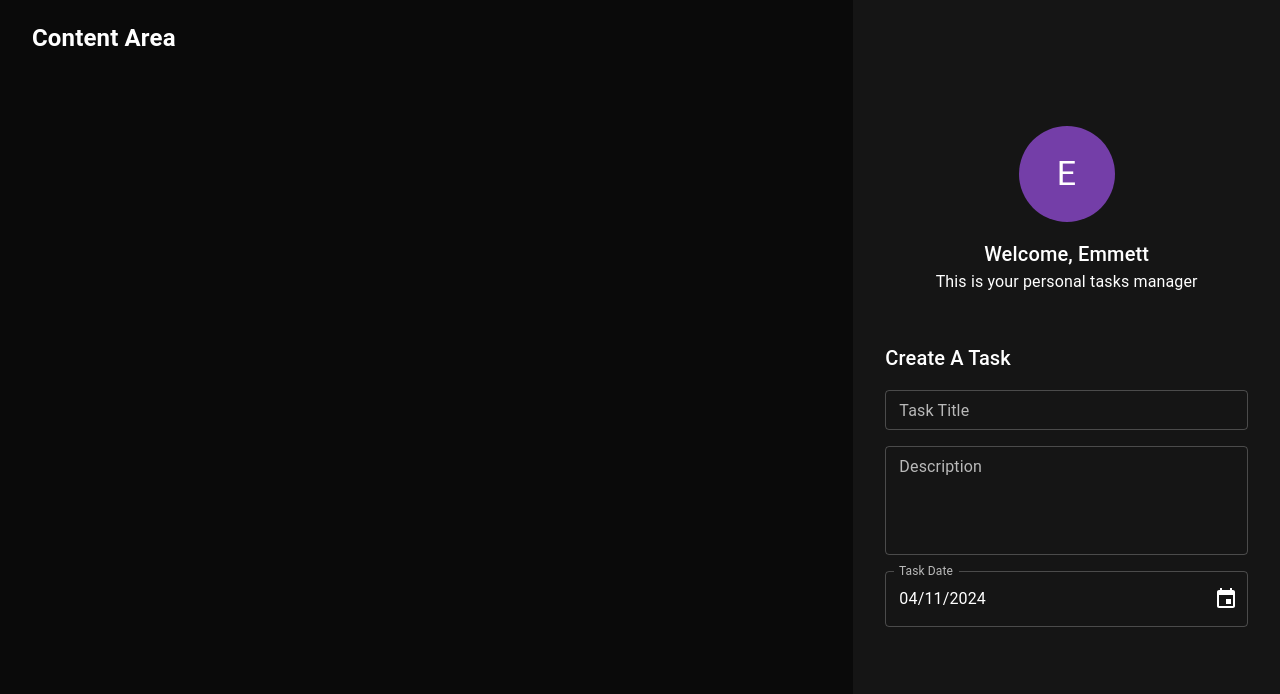
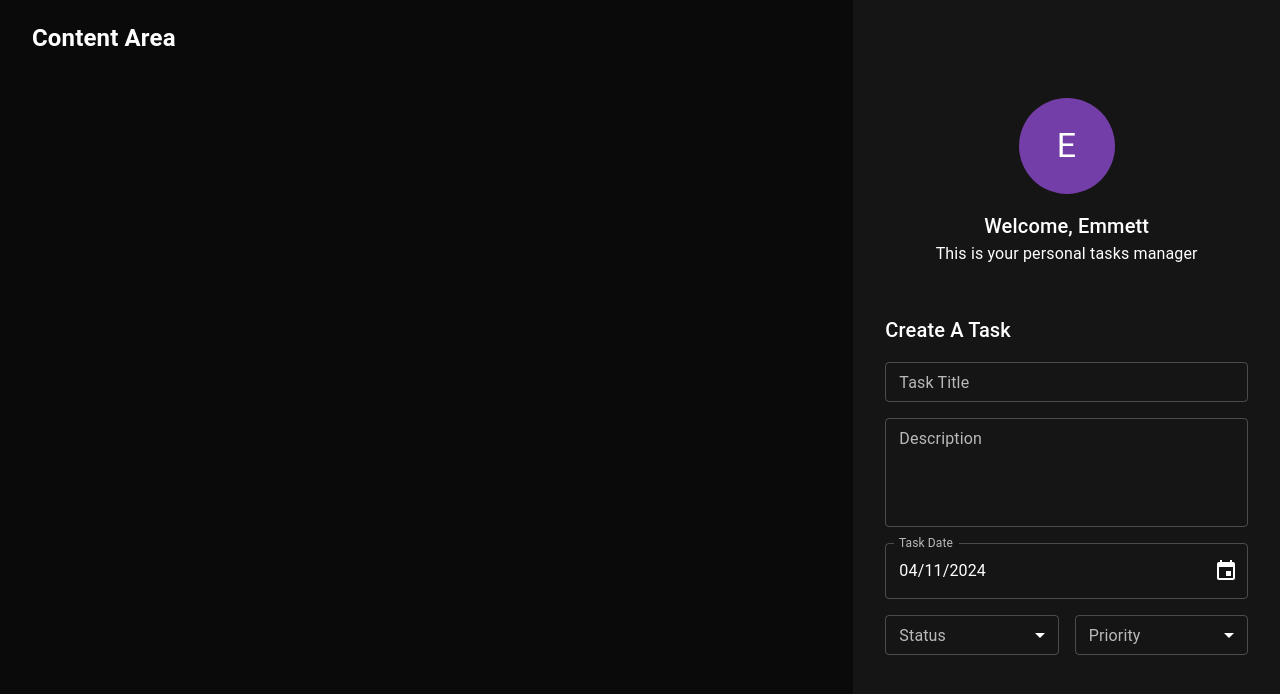
Before and after one commit to ollyhite/todo_typescript, a React (Create React App) app: page / in a window 1280 px wide. Shown: the top 694 px of the page. Built offline with nearby package versions, Linux system fonts and the light colour scheme.

Commit message:
add selectField and make it dynamic to prop data

```diff
--- a/src/components/createTaskForm/_taskDateField.tsx
+++ b/src/components/createTaskForm/_taskDateField.tsx
@@ -1,4 +1,4 @@
-import React, { FC, ReactElement, useState } from "react";
+import React, { FC, ReactElement } from "react";
 import PropTypes from "prop-types";
 import { AdapterDateFns } from "@mui/x-date-pickers/AdapterDateFnsV3";
 import { DesktopDatePicker } from "@mui/x-date-pickers/DesktopDatePicker";
--- /dev/null
+++ b/src/components/createTaskForm/_taskSelectField.tsx
@@ -0,0 +1,60 @@
+import React, { FC, ReactElement } from "react";
+import {
+  FormControl,
+  InputLabel,
+  MenuItem,
+  Select,
+  SelectChangeEvent,
+} from "@mui/material";
+import { ISelectField } from "./interfaces/ISelectField";
+
+import { TextField } from "@mui/material";
+import PropTypes from "prop-types";
+
+export const TaskSelectField: FC<ISelectField> = (props): ReactElement => {
+  const {
+    value = "",
+    label = "Select Box",
+    name = "selectBox",
+    items = [{ value: "", label: "Add Items" }],
+    disabled = false,
+    onChange = (e: SelectChangeEvent) => {
+      console.log("TaskSelect", e.target.value);
+    },
+  } = props;
+  return (
+    <FormControl fullWidth size="small">
+      <InputLabel id={`${name}-id`}>{label}</InputLabel>
+      <Select
+        labelId={`${name}-id`}
+        id={`${name}-id--select`}
+        value={value}
+        label={label}
+        name={name}
+        disabled={disabled}
+        onChange={onChange}
+      >
+        {items.map((item, index) => (
+          //   <MenuItem key={item.value+index} value={item.value}>
+          <MenuItem key={index} value={item.value}>
+            {item.label}
+          </MenuItem>
+        ))}
+      </Select>
+    </FormControl>
+  );
+};
+
+TaskSelectField.propTypes = {
+  value: PropTypes.string,
+  label: PropTypes.string,
+  name: PropTypes.string,
+  items: PropTypes.arrayOf(
+    PropTypes.shape({
+      value: PropTypes.string.isRequired,
+      label: PropTypes.string.isRequired,
+    }).isRequired
+  ),
+  onChange: PropTypes.func,
+  disabled: PropTypes.bool,
+};
--- a/src/components/createTaskForm/createTaskForm.tsx
+++ b/src/components/createTaskForm/createTaskForm.tsx
@@ -3,6 +3,9 @@
 import { TaskDescriptionField } from "./_taskDescriptionField";
 import { TaskTitleField } from "./_taskTitleField";
 import { TaskDateField } from "./_taskDateField";
+import { TaskSelectField } from "./_taskSelectField";
+import { Status } from "./enums/Status";
+import { Priority } from "./enums/Priority";
 
 export const CreateTaskForm: FC = (props): ReactElement => {
   return (
@@ -22,10 +25,39 @@
         <TaskTitleField />
         <TaskDescriptionField />
         <TaskDateField />
+        <Stack direction="row" spacing={2} sx={{ width: "100%" }}>
+          <TaskSelectField
+            label="Status"
+            name="status"
+            items={[
+              { value: Status.todo, label: Status.todo.toUpperCase() },
+              {
+                value: Status.inProgress,
+                label: Status.inProgress.toUpperCase(),
+              },
+              {
+                value: Status.completed,
+                label: Status.completed.toUpperCase(),
+              },
+            ]}
+          />
+          <TaskSelectField
+            label="Priority"
+            name="priority"
+            items={[
+              { value: Priority.low, label: Priority.low.toUpperCase() },
+              {
+                value: Priority.normal,
+                label: Priority.normal.toUpperCase(),
+              },
+              {
+                value: Priority.high,
+                label: Priority.high.toUpperCase(),
+              },
+            ]}
+          />
+        </Stack>
       </Stack>
-      {/*Task Date*/}
-      {/*Task Status*/}
-      {/*Task Priority*/}
     </Box>
   );
 };
--- /dev/null
+++ b/src/components/createTaskForm/enums/Priority.ts
@@ -0,0 +1,5 @@
+export enum Priority {
+  high = "high",
+  normal = "normal",
+  low = "low",
+}
--- /dev/null
+++ b/src/components/createTaskForm/enums/Status.ts
@@ -0,0 +1,5 @@
+export enum Status {
+  todo = "todo",
+  inProgress = "inProgress",
+  completed = "completed",
+}
--- /dev/null
+++ b/src/components/createTaskForm/interfaces/ISelectField.ts
@@ -0,0 +1,15 @@
+import { IDisabled } from "./IDisabled";
+import { SelectChangeEvent } from "@mui/material";
+
+export interface ISelectItems {
+  value?: string;
+  label?: string;
+}
+
+export interface ISelectField extends IDisabled {
+  name?: string;
+  label?: string;
+  value?: string;
+  onChange?: (e: SelectChangeEvent) => void;
+  items?: ISelectItems[];
+}
```
